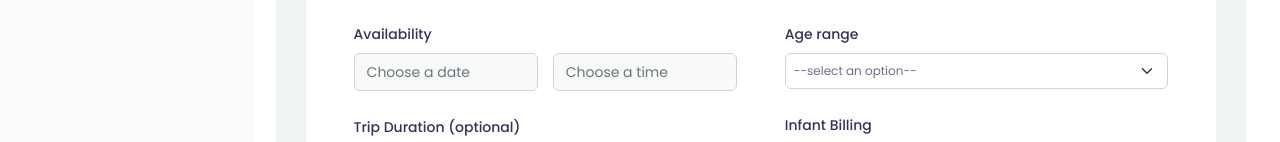
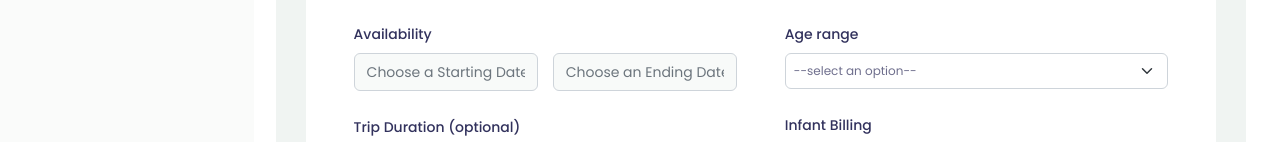
Before and after one commit to moebrainz/adventurex, a React (Create React App) app: page /overview/editpackage in a window 1280 px wide. Shown: the part 298-440 px from the top of the page. Built offline with nearby package versions, Linux system fonts and the light colour scheme; sample sign-in values are in the browser's storage.

Commit message:
comit closing date

```diff
--- a/src/components/overview-packages/EditPackage.jsx
+++ b/src/components/overview-packages/EditPackage.jsx
@@ -63,8 +63,8 @@ export default () => {
   const toast = useToast();
 
   //call on use ref
-  const dateRef = useRef();
-  const timeRef = useRef();
+  const stateDateRef = useRef();
+  const endDateRef = useRef();
 
   //call the global state that stores the images
   const { auth } = useLogin();
@@ -85,8 +85,8 @@ export default () => {
   //DATA STATES FOR EACH INPUTS
   const [packageName, setPackageName] = React.useState("");
   // const [expiringDate, setExpiringDate] = React.useState("");
-  const [availabilityDate, setAvailabilityDate] = React.useState("");
-  const [availabilityTime, setAvailabilityTime] = React.useState("");
+  const [availabilityStartDate, setAvailabilityStartDate] = React.useState("");
+  const [availabilityEndDate, setAvailabilityEndStart] = React.useState("");
   const [about, setAbout] = React.useState("");
   const [price, setPrice] = React.useState("");
   const [infantBilling, setInfantBilling] = React.useState("");
@@ -181,8 +181,8 @@ export default () => {
     const packages = {
       packageName: packageName,
       about: about,
-      availabilityDate: availabilityDate,
-      availabilityTime: availabilityTime,
+      availabilityDate: availabilityStartDate,
+      closingDate: availabilityEndDate,
       pricePerPerson: price,
       travelStyle: travelStyle,
       ageRange: ageRange,
@@ -199,8 +199,8 @@ export default () => {
     frmD.append("packageName", packageName);
     frmD.append("about", about);
     frmD.append("pricePerPerson", price);
-    frmD.append("availabilityDate", availabilityDate);
-    frmD.append("availabilityTime", availabilityTime);
+    frmD.append("availabilityDate", availabilityStartDate);
+    frmD.append("closingDate", availabilityEndDate);
     // frmD.append("pricePerPerson", price);
     frmD.append("travelStyle", travelStyle);
     // frmD.append("infantBilling", infantBilling);
@@ -316,8 +316,8 @@ export default () => {
     const packages = {
       packageName: packageName,
       about: about,
-      availabilityDate: availabilityDate,
-      availabilityTime: availabilityTime,
+      availabilityDate: availabilityStartDate,
+      closingDate: availabilityEndDate,
       pricePerPerson: price,
       travelStyle: travelStyle,
       ageRange: ageRange,
@@ -334,8 +334,8 @@ export default () => {
     frmD.append("packageName", packageName);
     frmD.append("about", about);
     frmD.append("pricePerPerson", price);
-    frmD.append("availabilityDate", availabilityDate);
-    frmD.append("availabilityTime", availabilityTime);
+    frmD.append("availabilityDate", availabilityStartDate);
+    frmD.append("availabilityTime", availabilityEndDate);
     // frmD.append("pricePerPerson", price);
     frmD.append("travelStyle", travelStyle);
     // frmD.append("infantBilling", infantBilling);
@@ -502,31 +502,31 @@ export default () => {
                           <input
                             className="form-control mb-4"
                             type="text"
-                            ref={dateRef}
-                            placeholder="Choose a date"
-                            onFocus={() => (dateRef.current.type = "date")}
-                            onBlur={() => (dateRef.current.type = "text")}
-                            id="availabilityDate"
-                            name="availabilityDate"
+                            ref={stateDateRef}
+                            placeholder="Choose a Starting Date"
+                            onFocus={() => (stateDateRef.current.type = "date")}
+                            onBlur={() => (stateDateRef.current.type = "text")}
+                            id="availabilityStartDate"
+                            name="availabilityStartDate"
                             // defaultValue="Choose a date"
-                            value={availabilityDate}
+                            value={availabilityStartDate}
                             onChange={(e) =>
-                              setAvailabilityDate(e.target.value)
+                              setAvailabilityStartDate(e.target.value)
                             }
                           />
                           <input
                             type="text"
-                            ref={timeRef}
+                            ref={endDateRef}
                             className="form-control mb-4"
-                            placeholder="Choose a time"
-                            aria-label="availabilityTime"
-                            id="availabilityTime"
-                            onFocus={() => (timeRef.current.type = "time")}
-                            onBlur={() => (timeRef.current.type = "text")}
-                            name="availabilityTime"
-                            value={availabilityTime}
+                            placeholder="Choose an Ending Date"
+                            aria-label="availabilityEndDate"
+                            id="availabilityEndDate"
+                            onFocus={() => (endDateRef.current.type = "date")}
+                            onBlur={() => (endDateRef.current.type = "text")}
+                            name="availabilityEndDate"
+                            value={availabilityEndDate}
                             onChange={(e) =>
-                              setAvailabilityTime(e.target.value)
+                              setAvailabilityEndStart(e.target.value)
                             }
                           />
                         </div>
```
